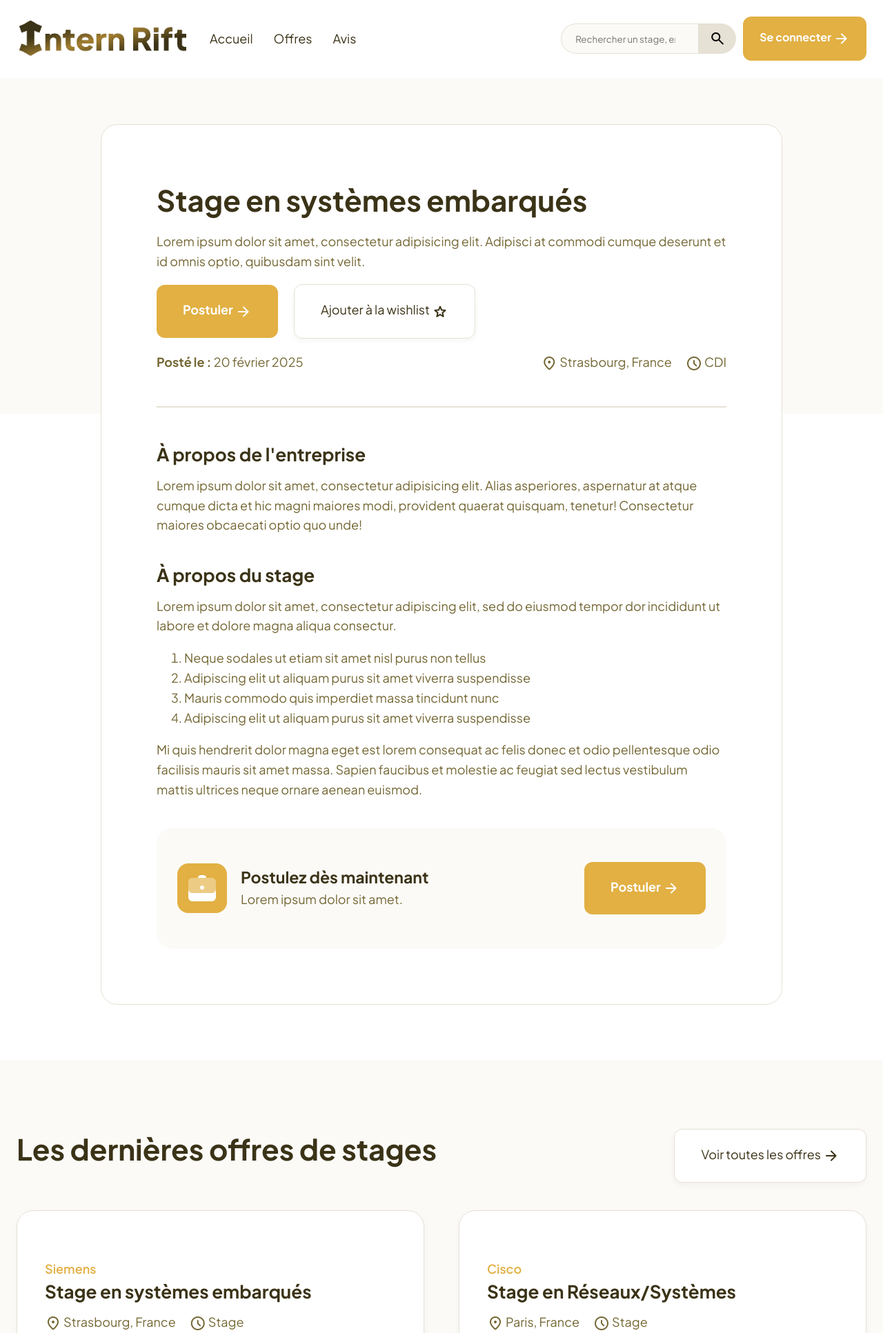
After one commit to PLRpower/ProjetWeb, a PHP site: page /pages/details-offre.html in a window 1280 px wide. The commit adds this page. Shown: the top 1933 px of the page at 69% size. Run offline with PHP 8.4, Linux system fonts and the light colour scheme.

Commit message:
Modifications générales

```diff
--- a/assets/css/buttons.css
+++ b/assets/css/buttons.css
@@ -1,14 +1,16 @@
 /* Buttons */
 
 .button__primary {
+    border: none;
     background-color: var(--primary-1);
     color: var(--neutral-100);
     border-radius: 12px;
     padding: 26px 38px;
     font-weight: 700;
+    font-size: 18px;
     line-height: 20px;
     text-decoration: none;
-    transition: color .35s, transform .3s, box-shadow .3s, background-color .3s;
+    transition: all .3s ease-in-out;
     display: inline-block;
 }
 
@@ -19,16 +21,16 @@
 }
 
 .button__secondary {
+    border: 1px solid var(--neutral-300);
     background-color: var(--neutral-100);
     color: var(--neutral-800);
-    text-align: center;
-    transform-style: preserve-3d;
     border-radius: 12px;
     padding: 26px 38px;
     font-size: 18px;
     line-height: 20px;
     text-decoration: none;
     transition: transform .35s, box-shadow .35s, color .35s, border-color .35s;
+    display: inline-block;
     box-shadow: 0 4px 10px #14142b0a;
 }
 
@@ -44,6 +46,7 @@
     background-color: var(--secondary-1);
     color: var(--neutral-100);
     transform: scale(.95);
+    cursor: pointer;
 }
 
 .button__secondary:hover {
@@ -51,4 +54,19 @@
     color: var(--primary-1);
     transform: scale(.95);
     box-shadow: 0 4px 20px #14142b0a;
+    cursor: pointer;
 }
+
+@media screen and (max-width: 48rem) {
+    .button__primary, .button__secondary {
+        border-radius: 8px;
+        padding: 20px 28px;
+    }
+}
+
+@media screen and (min-width: 48rem) {
+    .button__primary.button--small.compact {
+        padding: 10px 24px;
+        border-radius: 50px
+    }
+}
--- /dev/null
+++ b/assets/css/details-offre.css
@@ -0,0 +1,105 @@
+.background {
+    background-color: var(--neutral-200);
+    transition: background-color .3s ease-in-out;
+    height: 500px;
+    position: absolute;
+    top: 0;
+    inset: 0 0 auto;
+    z-index: -1;
+}
+
+.offer__container {
+    padding: 80px 24px;
+    position: relative;
+}
+
+.offer__content {
+    margin: auto;
+    border: 1px solid var(--neutral-300);
+    border-radius: 24px;
+    max-width: 988px;
+    box-sizing: border-box;
+    padding: 80px;
+    background-color: var(--neutral-100);
+}
+
+.offer__button {
+    margin-top: 20px;
+    margin-right: 20px;
+}
+
+.offer__details {
+    display: flex;
+    margin-top: 20px;
+    justify-content: space-between;
+}
+
+.offer__content .offers__card__tags {
+    margin-bottom: 0;
+}
+
+.offer__content h3 {
+    margin-top: 40px;
+}
+
+.offer__content h4 {
+    margin-bottom: 2px;
+}
+
+.offer__cta {
+    border-radius: 24px;
+    padding: 50px 30px;
+    background-color: var(--neutral-200);
+    display: flex;
+    margin-top: 40px;
+    justify-content: space-between;
+}
+
+.offer__cta__text {
+    display: flex;
+    gap: 20px;
+    align-items: center;
+}
+
+.offer__cta__logo {
+    width: 72px;
+    height: 72px;
+    border-radius: 16px;
+}
+
+.offer__cta .button__primary {
+    width: fit-content;
+}
+
+@media screen and (max-width: 48rem) {
+    .offer__cta__text {
+        flex-direction: column;
+        gap: 10px;
+        align-items: start;
+    }
+
+    .offer__cta__logo {
+        width: 64px;
+        height: 64px;
+    }
+
+    .offer__content {
+        padding: 50px 24px;
+    }
+
+    .offer__button, .offer__content .button__secondary {
+        width: -webkit-fill-available;
+        margin: 10px 0;
+    }
+
+    .offer__details {
+        flex-direction: column;
+    }
+
+    .offer__cta {
+        flex-direction: column;
+        gap: 20px;
+        padding: 0;
+        background-color: var(--neutral-100);
+    }
+}
--- a/assets/css/footer.css
+++ b/assets/css/footer.css
@@ -1,4 +1,4 @@
-footer {
+.footer {
     background-color: var(--neutral-200);
     border-top: 2px solid var(--neutral-300);
 }
@@ -48,6 +48,7 @@ footer {
 }
 
 .footer__link {
+    width: fit-content;
     color: var(--neutral-800);
     text-decoration: none;
     display: block;
--- /dev/null
+++ b/assets/css/offers.css
@@ -0,0 +1,76 @@
+.offers__container {
+    max-width: 1268px;
+    margin: auto;
+    padding: 100px 24px;
+}
+
+.bg__200 {
+    background-color: var(--neutral-200);
+}
+
+.offers__header {
+    display: flex;
+    justify-content: space-between;
+    margin-bottom: 40px;
+}
+
+.offers__cards {
+    display: grid;
+    grid-template-columns: 1fr 1fr;
+    gap: 50px;
+}
+
+.offers__card {
+    background-color: var(--neutral-100);
+    text-decoration: none;
+    padding: 70px 40px;
+    border-radius: 24px;
+    box-shadow: 0 4px 10px #14142b0a;
+    border: 1px solid var(--neutral-300);
+    transition: transform .3s ease-in-out;
+}
+
+.offers__card:hover {
+    transform: scale(.98);
+}
+
+.offesr__card__title {
+    transition: color .3s ease-in-out;
+}
+
+.offers__card:hover .offer__card__title {
+    color: var(--primary-1);
+}
+
+.offers__card__tags {
+    margin-bottom: 30px;
+    display: flex;
+    gap: 20px;
+    color: var(--neutral-600);
+}
+
+.offers__card__company {
+    font-weight: 600;
+    color: var(--primary-1);
+}
+
+.offers__button {
+    display: block;
+    width: fit-content;
+    margin: 30px auto auto;
+}
+
+@media screen and (max-width: 48rem) {
+    .offers__header {
+        flex-direction: column;
+    }
+
+    .offers__header .button__secondary {
+        width: fit-content;
+    }
+
+    .offers__cards {
+        grid-template-columns: 1fr;
+        gap: 20px;
+    }
+}
--- /dev/null
+++ b/assets/css/typography.css
@@ -0,0 +1,94 @@
+h1 {
+    margin-bottom: 24px;
+    font-size: 58px;
+    line-height: 1.2em;
+}
+
+h2 {
+    margin-bottom: 16px;
+    font-size: 42px;
+    line-height: 1.4em;
+}
+
+h3 {
+    margin-bottom: 12px;
+    font-size: 26px;
+    line-height: 1.4em;
+}
+
+h4 {
+    margin-bottom: 16px;
+    font-size: 23px;
+    line-height: 1.4em;
+}
+
+h5 {
+    margin-bottom: 16px;
+    font-size: 18px;
+    line-height: 1.3em;
+}
+
+h6 {
+    margin-bottom: 10px;
+    font-size: 16px;
+    line-height: 1.4em;
+}
+
+h1, h2, h3, h4, h5, h6 {
+    color: var(--neutral-800);
+    margin-top: 0;
+    font-weight: 700;
+}
+
+.paragraph__small {
+    font-size: 14px;
+    line-height: 1.71429em;
+}
+
+.paragraph__large {
+    font-size: 24px;
+    line-height: 1.58333em;
+}
+
+p {
+    margin: 0;
+}
+
+@media screen and (max-width: 30rem) {
+    h1 {
+        font-size: 36px;
+        line-height: 1.2em;
+    }
+
+    h2 {
+        font-size: 28px;
+    }
+
+    h3 {
+        font-size: 20px;
+    }
+
+    h4 {
+        font-size: 18px;
+    }
+}
+
+@media screen and (max-width: 48rem) {
+    h1 {
+        margin-bottom: 16px;
+        font-size: 40px;
+        line-height: 1.3em;
+    }
+
+    h2 {
+        font-size: 32px;
+    }
+
+    h3 {
+        font-size: 22px;
+    }
+
+    h4 {
+        font-size: 20px;
+    }
+}
--- a/assets/js/script.js
+++ b/assets/js/script.js
@@ -2,6 +2,7 @@ const scrollProgress = document.getElementById("scrollProgress")
 const headerHamburger = document.getElementById("headerHamburger")
 const headerLinks = document.getElementById("headerLinks")
 const headerIcon = document.getElementById("headerIcon")
+const headerLogin = document.getElementById("headerLogin")
 
 window.onscroll = function () {
     updateProgressBar();
@@ -12,6 +13,7 @@ function updateProgressBar() {
     const scrollHeight = document.documentElement.scrollHeight - document.documentElement.clientHeight;  // Hauteur de la page
     scrollProgress.value = (scrollTop / scrollHeight) * 100;  // Pourcentage de la page scrollée
     scrollProgress.classList.toggle("visible", scrollTop > 10);  // Faire apparaître la barre de progression après un léger scroll
+    headerLogin.classList.toggle("compact", scrollTop > 10);
 }
 
 headerHamburger.addEventListener("click", function () {
--- /dev/null
+++ b/pages/details-offre.html
@@ -0,0 +1,201 @@
+<!DOCTYPE html>
+<html lang="fr">
+
+<head>
+    <meta charset="UTF-8">
+    <title>Intern Rift - La faille qui vous mène aux meilleurs stages.</title>
+    <meta content="width=device-width, initial-scale=1" name="viewport">
+    <link href="https://fonts.googleapis.com/css2?family=Material+Symbols+Rounded" rel="stylesheet"/>
+
+    <link href="/assets/css/styles.css" rel="stylesheet">
+    <link href="/assets/css/typography.css" rel="stylesheet">
+    <link href="/assets/css/buttons.css" rel="stylesheet">
+    <link href="/assets/css/offers.css" rel="stylesheet">
+    <link href="/assets/css/header.css" rel="stylesheet">
+    <link href="/assets/css/footer.css" rel="stylesheet">
+    <link href="/assets/css/details-offre.css" rel="stylesheet">
+</head>
+
+<body>
+<header class="header">
+    <section class="header__container">
+        <div class="header__menu">
+            <a class="logo" href="#">
+                <img alt="Logo | Intern Rift" height="135" src="/assets/images/logo.png" width="617">
+            </a>
+            <button class="button__primary header__hamburger" id="headerHamburger">
+                <span class="material-symbols-rounded" id="headerIcon">menu</span>
+            </button>
+        </div>
+        <div class="header__links" id="headerLinks">
+            <ul class="header__links__left">
+                <li><a class="header__link" href="./index.html">Accueil</a></li>
+                <li><a class="header__link" href="#">Offres</a></li>
+                <li><a class="header__link" href="#">Avis</a></li>
+            </ul>
+            <div class="header__links__right">
+                <form action="" class="header__search__form">
+                    <label>
+                        <input class="header__search" placeholder="Rechercher un stage, entreprise..." type="search">
+                    </label>
+                    <button class="header__search__submit" type="submit">
+                        <span class="material-symbols-rounded">search</span>
+                    </button>
+                </form>
+                <a class="button__primary button--small" href="#" id="headerLogin">Se connecter
+                    <span class="material-symbols-rounded button__icon">arrow_forward</span>
+                </a>
+            </div>
+        </div>
+    </section>
+    <progress id="scrollProgress" max="100" value="0"></progress>
+</header>
+
+<main>
+    <section class="offer__container">
+        <div class="offer__content">
+            <h2>Stage en systèmes embarqués</h2>
+            <p>Lorem ipsum dolor sit amet, consectetur adipisicing elit. Adipisci at commodi cumque deserunt et id
+                omnis optio, quibusdam sint velit.</p>
+            <a class="button__primary offer__button" href="#">
+                Postuler
+                <span class="material-symbols-rounded button__icon">arrow_forward</span>
+            </a>
+            <a class="button__secondary" href="#">
+                Ajouter à la wishlist
+                <span class="material-symbols-rounded button__icon">star</span>
+            </a>
+            <div class="offer__details">
+                <p><strong>Posté le : </strong>20 février 2025</p>
+                <div class="offers__card__tags">
+                    <p>
+                        <span class="material-symbols-rounded">location_on</span>
+                        Strasbourg, France
+                    </p>
+                    <p>
+                        <span class="material-symbols-rounded">schedule</span>
+                        CDI
+                    </p>
+                </div>
+            </div>
+            <hr>
+            <h3>À propos de l'entreprise</h3>
+            <p>Lorem ipsum dolor sit amet, consectetur adipisicing elit. Alias asperiores, aspernatur at atque
+                cumque dicta et hic magni maiores modi, provident quaerat quisquam, tenetur! Consectetur maiores
+                obcaecati optio quo unde!
+            </p>
+            <h3>À propos du stage</h3>
+            <p>Lorem ipsum dolor sit amet, consectetur adipiscing elit, sed do eiusmod tempor dor incididunt ut
+                labore et dolore magna aliqua consectur.
+            </p>
+            <ol>
+                <li>Neque sodales ut etiam sit amet nisl purus non tellus</li>
+                <li>Adipiscing elit ut aliquam purus sit amet viverra suspendisse</li>
+                <li>Mauris commodo quis imperdiet massa tincidunt nunc</li>
+                <li>Adipiscing elit ut aliquam purus sit amet viverra suspendisse</li>
+            </ol>
+            <p>
+                Mi quis hendrerit dolor magna eget est lorem consequat ac felis donec et odio pellentesque odio
+                facilisis mauris sit amet massa. Sapien faucibus et molestie ac feugiat sed lectus vestibulum
+                mattis ultrices neque ornare aenean euismod.
+            </p>
+            <div class="offer__cta">
+                <div class="offer__cta__text">
+                    <img alt="Image Postuler" class="offer__cta__logo" src="/assets/images/offer.svg">
+                    <div>
+                        <h4>Postulez dès maintenant</h4>
+                        <p>Lorem ipsum dolor sit amet.</p>
+                    </div>
+                </div>
+                <a class="button__primary" href="#">
+                    Postuler
+                    <span class="material-symbols-rounded button__icon">arrow_forward</span>
+                </a>
+            </div>
+        </div>
+        <div class="background"></div>
+    </section>
+
+    <section class="bg__200">
+        <div class="offers__container">
+            <div class="offers__header">
+                <h2>Les dernières offres de stages</h2>
+                <a class="button__secondary" href="#">Voir toutes les offres
+                    <span class="material-symbols-rounded button__icon">arrow_forward</span>
+                </a>
+            </div>
+            <article class="offers__cards">
+                <a class="offers__card" href="#">
+                    <p class="offers__card__company">Siemens</p>
+                    <h3 class="offers__card__title">Stage en systèmes embarqués</h3>
+                    <div class="offers__card__tags">
+                        <p>
+                            <span class="material-symbols-rounded">location_on</span>
+                            Strasbourg, France
+                        </p>
+                        <p>
+                            <span class="material-symbols-rounded">schedule</span>
+                            Stage
+                        </p>
+                    </div>
+                    <button class="button__primary">Postuler
+                        <span class="material-symbols-rounded button__icon">arrow_forward</span>
+                    </button>
+                </a>
+
+                <a class="offers__card" href="#">
+                    <p class="offers__card__company">Cisco</p>
+                    <h3 class="offers__card__title">Stage en Réseaux/Systèmes</h3>
+                    <div class="offers__card__tags">
+                        <p>
+                            <span class="material-symbols-rounded">location_on</span>
+                            Paris, France
+                        </p>
+                        <p>
+                            <span class="material-symbols-rounded">schedule</span>
+                            Stage
+                        </p>
+                    </div>
+                    <button class="button__primary">Postuler
+                        <span class="material-symbols-rounded button__icon">arrow_forward</span>
+                    </button>
+                </a>
+            </article>
+        </div>
+
+    </section>
+
+</main>
+
+<footer class="footer">
+    <section class="footer__container">
+        <div class="footer__logo">
+            <a class="logo" href="#">
+                <img alt="Logo | Intern Rift" height="135" src="/assets/images/logo.png" width="617">
+            </a>
+            <p>La faille qui vous mène aux meilleurs stages.</p>
+        </div>
+        <ul class="footer__links">
+            <li><h5>Pages principales</h5></li>
+            <li><a class="footer__link" href="#">Accueil</a></li>
+            <li><a class="footer__link" href="#">Offres</a></li>
+            <li><a class="footer__link" href="#">Avis des entreprises</a></li>
+            <li><a class="footer__link" href="#">Recherche</a></li>
+            <li><a class="footer__link" href="#">Connexion</a></li>
+            <li><a class="footer__link" href="#">Notre groupe</a></li>
+        </ul>
+        <ul class="footer__links">
+            <li><h5>Pages utilitaires</h5></li>
+            <li><a class="footer__link" href="#">Mentions légales</a></li>
+            <li><a class="footer__link" href="#">Politique de confidentialité</a></li>
+            <li><a class="footer__link" href="#">CGU</a></li>
+        </ul>
+    </section>
+    <section class="footer__copyright">
+        <p>Tous droits réservés © 2025 Intern Rift | Créé par le <a href="#">Groupe n°2</a>.</p>
+    </section>
+</footer>
+
+<script src="/assets/js/script.js"></script>
+</body>
+</html>
```
Also changed, not shown: assets/images/offer.svg (added).
